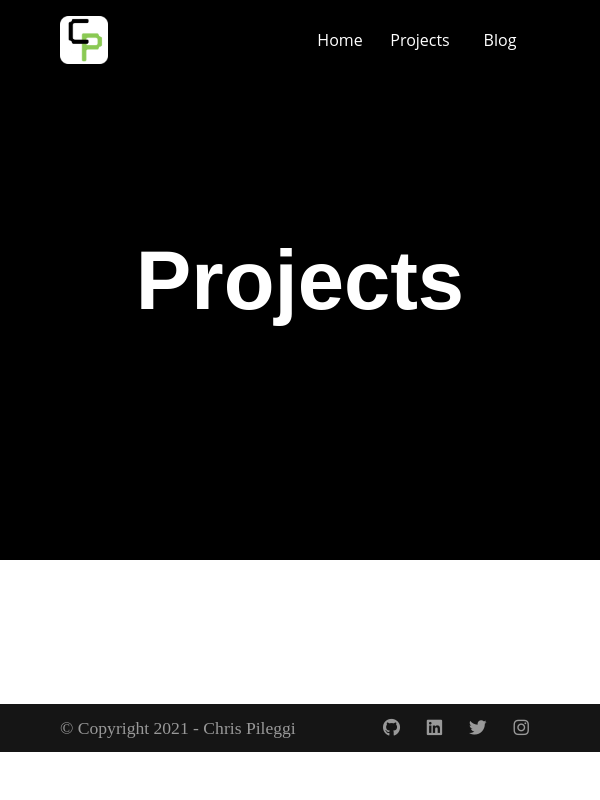
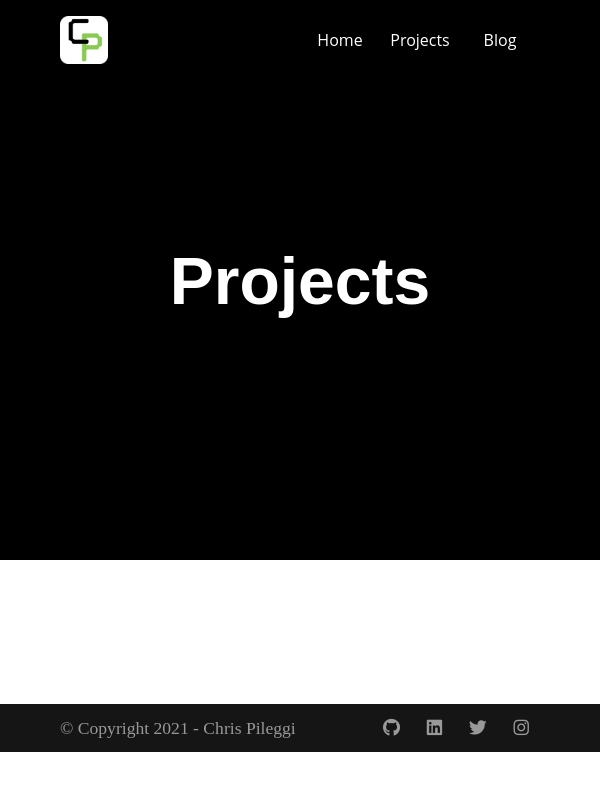
Before and after one commit to cjpileggi/online-portfolio, a PHP site: page /projects/index.php in a window 600 px wide. Run offline with PHP 8.4, Linux system fonts and the light colour scheme; data that the repository does not hold is empty.

Commit message:
Added responsive media queries

```diff
--- a/css/home.css
+++ b/css/home.css
@@ -28,8 +28,6 @@ a, a:link, a:visited {
 
 .center {
   margin: auto;
-  width: 60%;
-  padding: 10px;
   text-align: center;
   line-height: 1.5;
   display: inline-block;
@@ -116,7 +114,7 @@ color: #FFFFFF;
 
 #headBG h1 {
   font-family: "poppins-medium", sans-serif;
-  font-size: 5.2rem;
+  font-size: 7vw;
 }
 
 #headBG #overlay {
@@ -321,3 +319,50 @@ color: #999999;
   width: 80%;
   height: 100%;
 }
+
+/* Extra small devices (phones, 600px and down) */
+@media only screen and (max-width: 600px) {
+  #headBG h1 {
+    font-size: 16vw;
+  }
+}
+
+/* Small devices (portrait tablets and large phones, 600px and up) */
+@media only screen and (min-width: 600px) and (max-width: 767px) {
+  #headBG h1 {
+    font-size: 11vw;
+  }
+
+}
+
+/* Small devices (portrait tablets and large phones, 600px and up) */
+@media only screen and (max-width: 767px) {
+
+  .container {
+    width: 95%;
+  }
+
+  .item-row .item-item {
+    width: 100%;
+    height: 100%;
+  }
+
+  .item-row .item-item img
+  {
+    position: relative;
+    width: 100%;
+    top: 0;
+    bottom: 0;
+    left: 0;
+    right: 0;
+  }
+}
+
+/* Medium devices (landscape tablets, 768px and up) */
+@media only screen and (min-width: 768px) {}
+
+/* Large devices (laptops/desktops, 992px and up) */
+@media only screen and (min-width: 992px) {}
+
+/* Extra large devices (large laptops and desktops, 1200px and up) */
+@media only screen and (min-width: 1200px) {}
--- a/header.php
+++ b/header.php
@@ -30,6 +30,10 @@ $headOpac = false;
     <meta name="msapplication-TileImage" content="/img/icons/ms-icon-144x144.png" />
     <meta name="theme-color" content="#ffffff" />
 
+    <!-- css3-mediaqueries.js for IE less than 9 -->
+    <!-- [if lt IE 9]>
+    <script src="http://css3-mediaqueries-js.googlecode.com/svn/trunk/css3-mediaqueries.js"></script>
+    <![endif]-->
 
     <title><?= $title ?></title>
 	</head>
```
